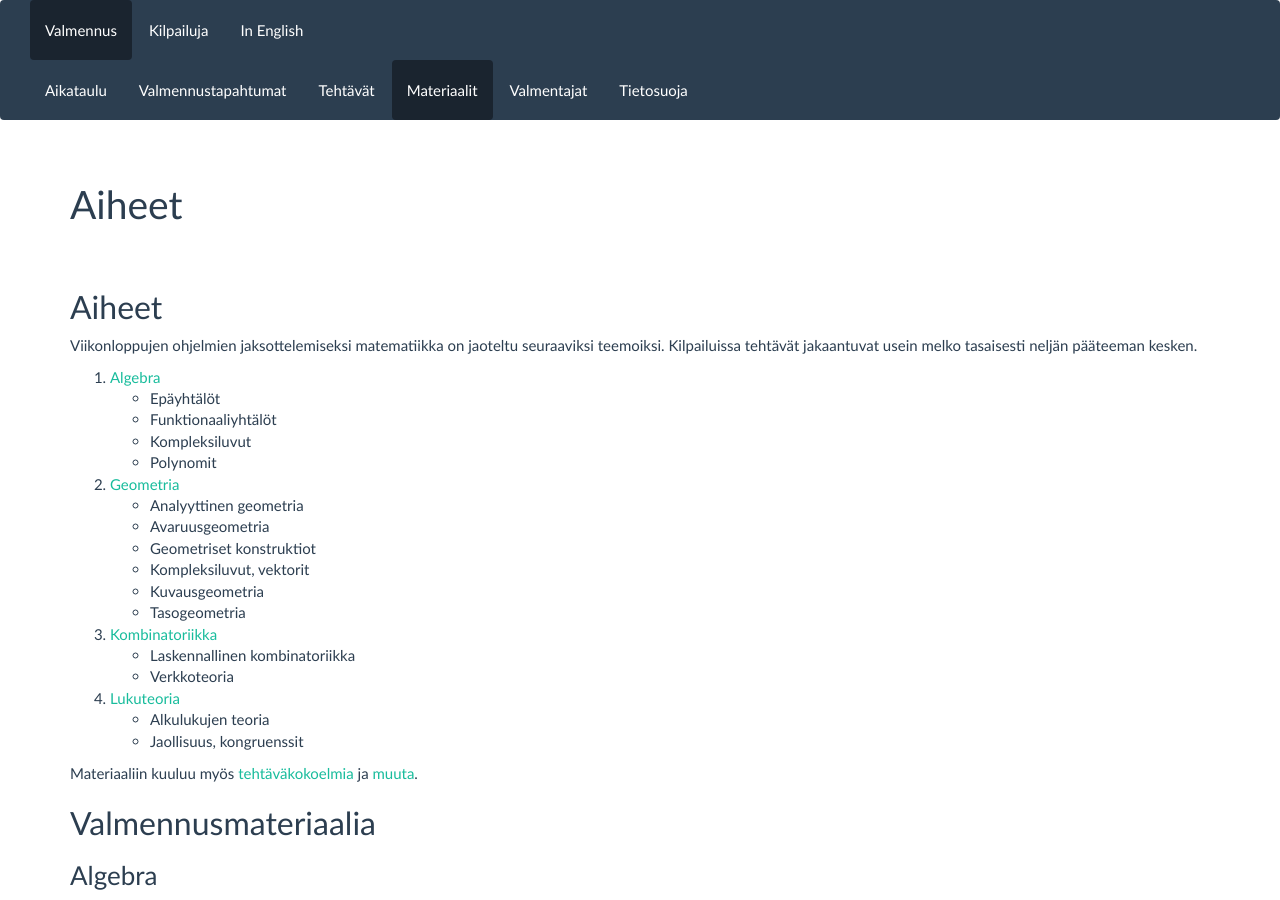
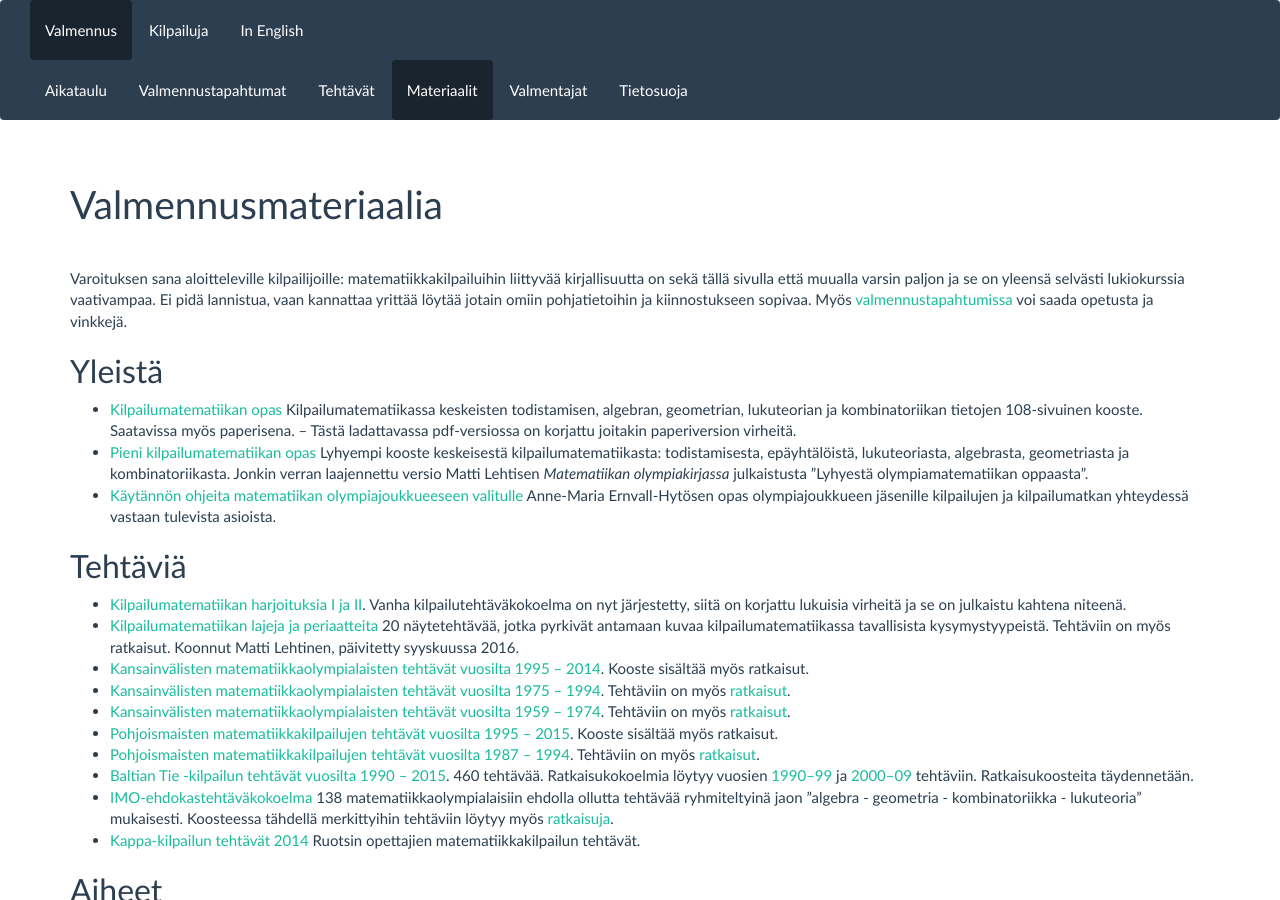
Before and after one commit to matematiikkakilpailut/matematiikkakilpailut.github.io, a Jekyll site: the page built from aiheet/index.md, in a window 1280 px wide and 900 px high. Built offline with Jekyll 4.4.1, drawn with Linux system fonts in a browser that asks for light colours; some of the changed text lies outside the part shown.

Commit message:
Update index.md

```diff
--- a/aiheet/index.md
+++ b/aiheet/index.md
@@ -1,8 +1,58 @@
 ---
 layout: page
-title: Aiheet
+title: Valmennusmateriaalia
 url: /aiheet/
 ---
+
+Varoituksen sana aloitteleville kilpailijoille:
+matematiikkakilpailuihin liittyvää kirjallisuutta on sekä tällä sivulla että muualla varsin paljon
+ja se on yleensä selvästi lukiokurssia vaativampaa. Ei pidä lannistua, vaan kannattaa yrittää löytää
+jotain omiin pohjatietoihin ja kiinnostukseen sopivaa. Myös [valmennustapahtumissa](/kaytanto/)
+voi saada opetusta ja vinkkejä.
+
+## <a name="muita"></a>Yleistä
+
+*   [Kilpailumatematiikan opas](/kirjallisuus/kilpmatopas.pdf)
+    Kilpailumatematiikassa keskeisten todistamisen, algebran, geometrian, lukuteorian ja
+	kombinatoriikan tietojen 108-sivuinen kooste. Saatavissa myös paperisena.
+	– Tästä ladattavassa pdf-versiossa on korjattu joitakin paperiversion virheitä.
+*   [Pieni kilpailumatematiikan opas](/kirjallisuus/opas.pdf)
+    Lyhyempi kooste keskeisestä kilpailumatematiikasta: todistamisesta, epäyhtälöistä,
+	lukuteoriasta, algebrasta, geometriasta ja kombinatoriikasta. Jonkin verran laajennettu
+	versio Matti Lehtisen _Matematiikan olympiakirjassa_ julkaistusta ”Lyhyestä
+	olympia&shy;matematiikan oppaasta”.
+*   [Käytännön ohjeita matematiikan olympiajoukkueeseen valitulle](/kirjallisuus/kaytannon_ohjeet.pdf)
+     Anne-Maria Ernvall-Hytösen opas olympiajoukkueen jäsenille kilpailujen ja kilpailumatkan
+	 yhteydessä vastaan tulevista asioista.
+
+## <a name="tehtavat"></a>Tehtäviä
+
+*   [Kilpailumatematiikan harjoituksia I ja II](http://eukleideskirjat.fi/harjI.html).
+    Vanha kilpailutehtäväkokoelma on nyt järjestetty, siitä on korjattu lukuisia virheitä
+    ja se on julkaistu kahtena niteenä.
+*   [Kilpailumatematiikan lajeja ja periaatteita](/kirjallisuus/kilpmatesitt.pdf)
+	20 näytetehtävää, jotka pyrkivät antamaan kuvaa kilpailumatematiikassa tavallisista
+	kysymystyypeistä. Tehtäviin on myös ratkaisut. Koonnut Matti Lehtinen, päivitetty syyskuussa 2016.
+*   [Kansainvälisten matematiikka&shy;olympialaisten tehtävät vuosilta 1995 – 2014](/IMO/imokaikki.pdf).
+	Kooste sisältää myös ratkaisut.
+*   [Kansainvälisten matematiikka&shy;olympialaisten tehtävät vuosilta 1975 – 1994](/IMO/imot75_94.pdf).
+	Tehtäviin on myös [ratkaisut](/IMO/imor75_94.pdf).
+*   [Kansainvälisten matematiikka&shy;olympialaisten tehtävät vuosilta 1959 – 1974](/IMO/imot59_74.pdf).
+	Tehtäviin on myös [ratkaisut](/IMO/imor59_74.pdf).
+*   [Pohjoismaisten matematiikka&shy;kilpailujen tehtävät vuosilta 1995 – 2015](/PM/nmckaikki.pdf).
+	Kooste sisältää myös ratkaisut.
+*   [Pohjoismaisten matematiikka&shy;kilpailujen tehtävät vuosilta 1987 – 1994](/PM/nmct87_94.pdf).
+	Tehtäviin on myös [ratkaisut](/PM/nmcr87_94.pdf).
+*   [Baltian Tie -kilpailun tehtävät vuosilta 1990 – 2015](/Baltian_tie/bwteht.pdf).
+	460 tehtävää. Ratkaisukokoelmia löytyy vuosien [1990–99](/Baltian_tie/Btratk1990_99.pdf)
+	ja [2000–09](/Baltian_tie/Btratk2000_09.pdf) tehtäviin. Ratkaisu&shy;koosteita täydennetään.
+*   [IMO-ehdokastehtäväkokoelma](/kirjallisuus/imoehdteht.pdf)
+    138 matematiikka&shy;olympialaisiin ehdolla ollutta tehtävää ryhmiteltyinä jaon
+	”algebra - geometria - kombinatoriikka - lukuteoria” mukaisesti. Koosteessa tähdellä merkittyihin tehtäviin löytyy myös [ratkaisuja](/kirjallisuus/imoehdratk.pdf).
+*   [Kappa-kilpailun tehtävät 2014](/Kappa/Kappa_14_teht.pdf) Ruotsin opettajien matematiikkakilpailun tehtävät.
+
+
+
 ## <a name="teemat"></a>Aiheet
 
 Viikonloppujen ohjelmien jaksottelemiseksi matematiikka on jaoteltu
@@ -27,10 +77,6 @@ tasaisesti neljän pääteeman kesken.
 4.  [Lukuteoria](#lukuteoria)
     *   Alkulukujen teoria
     *   Jaollisuus, kongruenssit
-
-Materiaaliin kuuluu myös [tehtäväkokoelmia](#tehtavat) ja [muuta](#muita).
-
-## Valmennus&shy;materiaalia
 
 ### <a name="algebra"></a>Algebra
 
```
Also changed, not shown: other parts of aiheet/index.md (+0 -43 lines).
